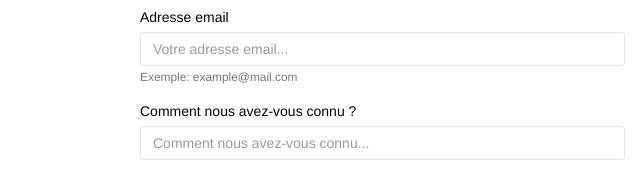
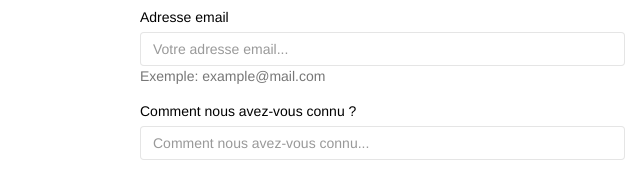
Before and after one commit to Godwin-sys-php/la-chouette-agence, a plain HTML site: page page2.html in a window 1280 px wide. Shown: the part 571-743 px from the top of the page, 0-640 px from the left. Drawn offline with Linux system fonts and the light colour scheme.

Commit message:
Modification accesibilité page 2

```diff
--- a/page2.html
+++ b/page2.html
@@ -87,7 +87,7 @@
 							Adresse email
 						</label>
 						<input id="email" class="form-control" type="email" placeholder="Votre adresse email..." aria-describedby="btnSubmit" aria-label="Entrez votre adresse email" required />
-						<small class="text-muted">Exemple: example@mail.com</small>
+						<span class="text-muted">Exemple: example@mail.com</span>
 					</div>
 					<div class="form-group">
 						<label for="input_504">
```
